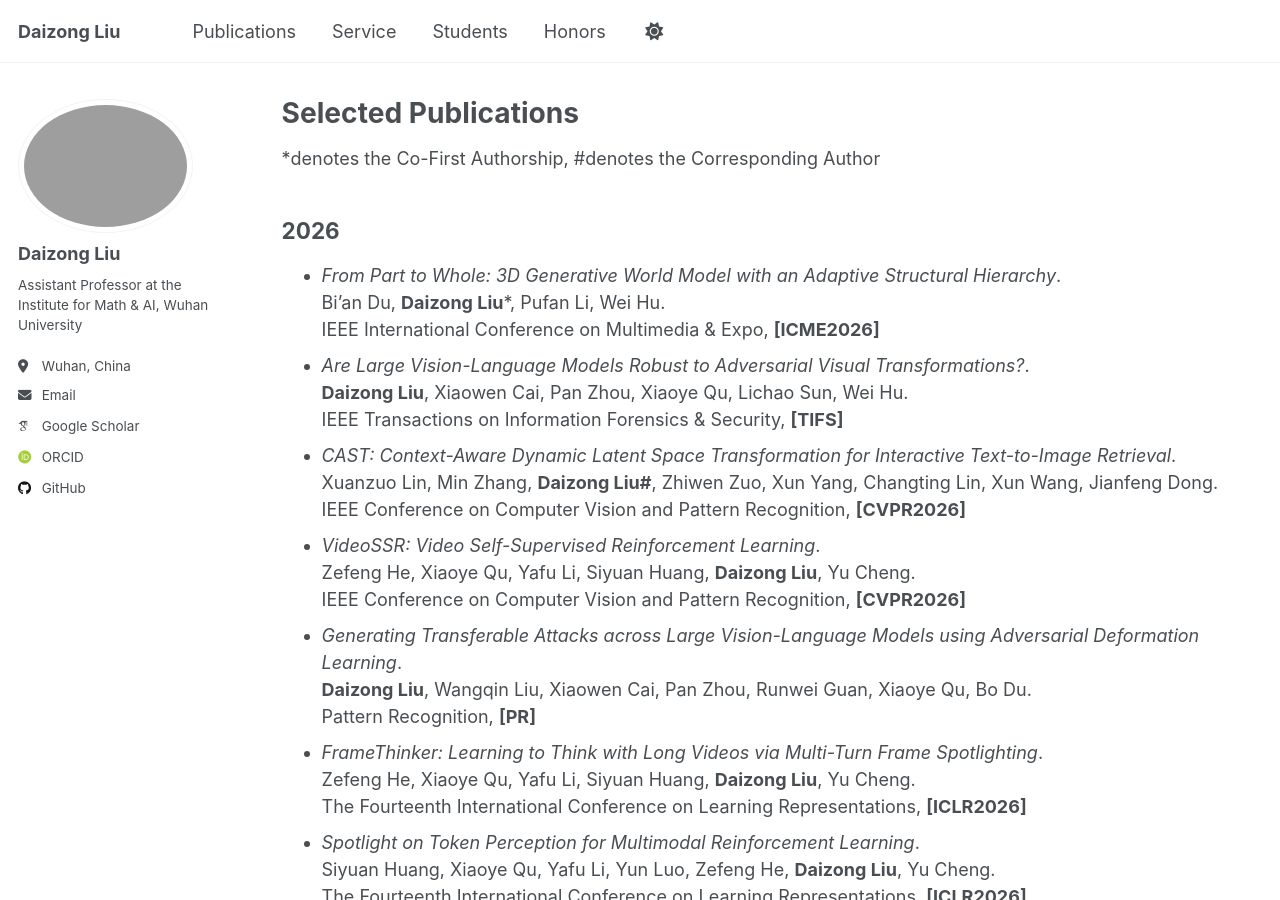
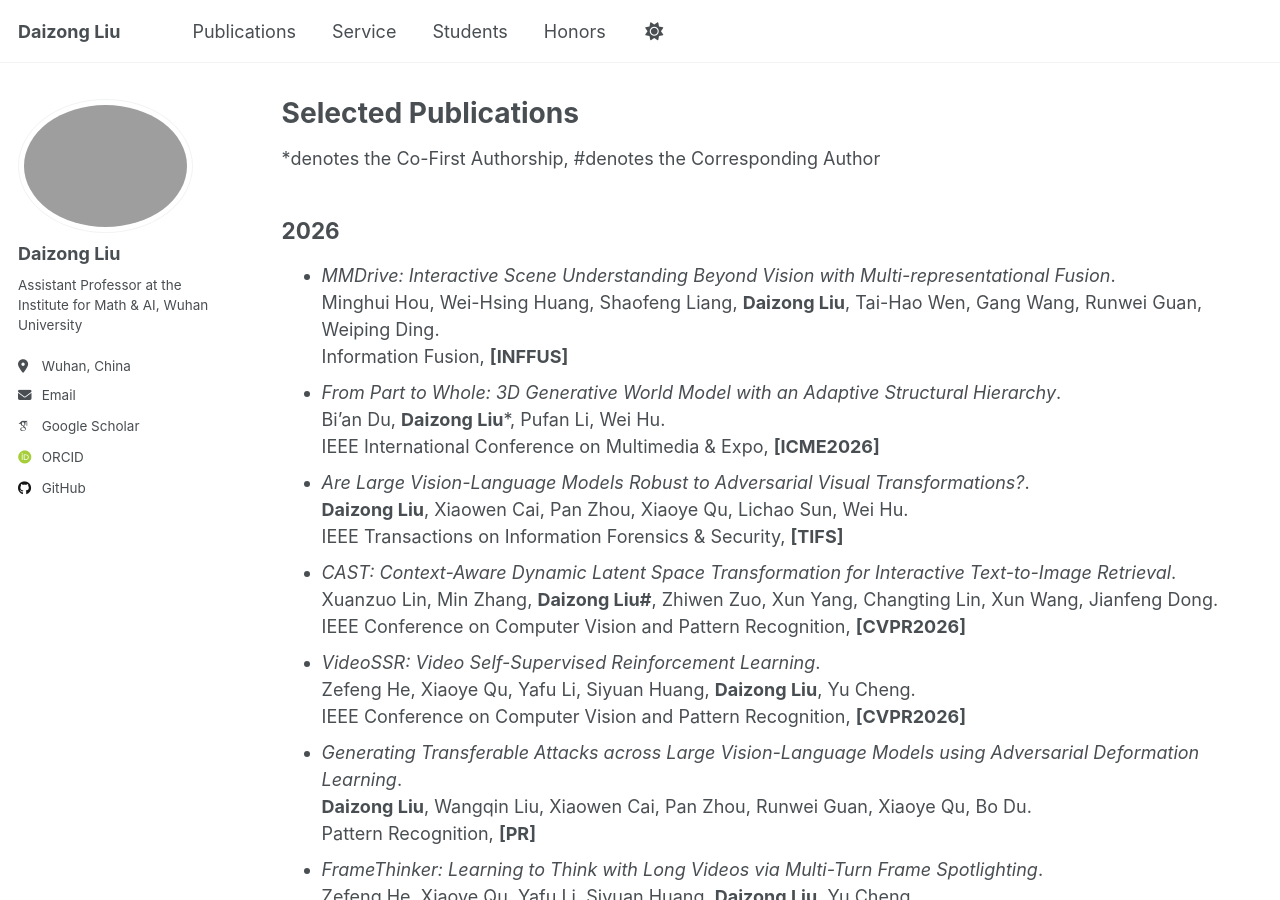
Before and after one commit to liudaizong/liudaizong.github.io, a Jekyll site: the page built from _pages/publications.md, in a window 1280 px wide and 900 px high. Built offline with Jekyll 4.4.1, drawn with Linux system fonts in a browser that asks for light colours; some web fonts are replaced.

Commit message:
Update publications.md

```diff
--- a/_pages/publications.md
+++ b/_pages/publications.md
@@ -7,6 +7,7 @@ author_profile: true
 *denotes the Co-First Authorship, #denotes the Corresponding Author
 
 ## 2026
+* *MMDrive: Interactive Scene Understanding Beyond Vision with Multi-representational Fusion*.<br/> Minghui Hou, Wei-Hsing Huang, Shaofeng Liang, **Daizong Liu**, Tai-Hao Wen, Gang Wang, Runwei Guan, Weiping Ding.<br/> Information Fusion, **[INFFUS]**
 * *From Part to Whole: 3D Generative World Model with an Adaptive Structural Hierarchy*.<br/> Bi'an Du, **Daizong Liu***, Pufan Li, Wei Hu.<br/> IEEE International Conference on Multimedia & Expo, **[ICME2026]**
 * *Are Large Vision-Language Models Robust to Adversarial Visual Transformations?*.<br/> **Daizong Liu**, Xiaowen Cai, Pan Zhou, Xiaoye Qu, Lichao Sun, Wei Hu.<br/> IEEE Transactions on Information Forensics & Security, **[TIFS]**
 * *CAST: Context-Aware Dynamic Latent Space Transformation for Interactive Text-to-Image Retrieval*.<br/> Xuanzuo Lin, Min Zhang, **Daizong Liu#**, Zhiwen Zuo, Xun Yang, Changting Lin, Xun Wang, Jianfeng Dong.<br/> IEEE Conference on Computer Vision and Pattern Recognition, **[CVPR2026]**
```
